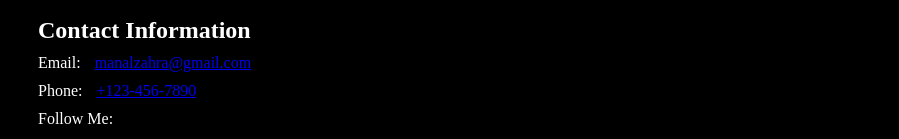
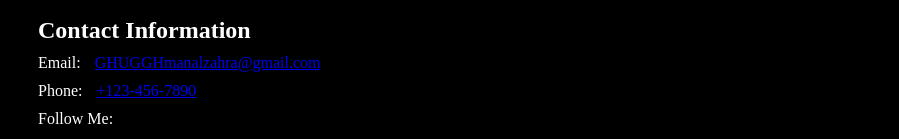
Before and after one commit to MANALZAHRA9/first-project, a plain HTML site: page contact me.html in a window 1280 px wide. Shown: the part 137-276 px from the top of the page, without its empty margins (2-901 px from the left). Drawn offline with Linux system fonts and the light colour scheme.

Commit message:
Update contact me.html

```diff
--- a/contact me.html
+++ b/contact me.html
@@ -36,7 +36,7 @@ color:white;
 
   <section class="contact-info">
     <h2>Contact Information</h2>
-    <p>Email: <a href="mailto:manalzahra@gmail.com" >manalzahra@gmail.com</a></p>
+    <p>Email: <a href="mailto:manalzahra@gmail.com" >GHUGGHmanalzahra@gmail.com</a></p>
     <p>Phone: <a href="tel:+1234567890">+123-456-7890</a></p>
     <p>Follow Me:</p>
     <ul class="social-links">
```
